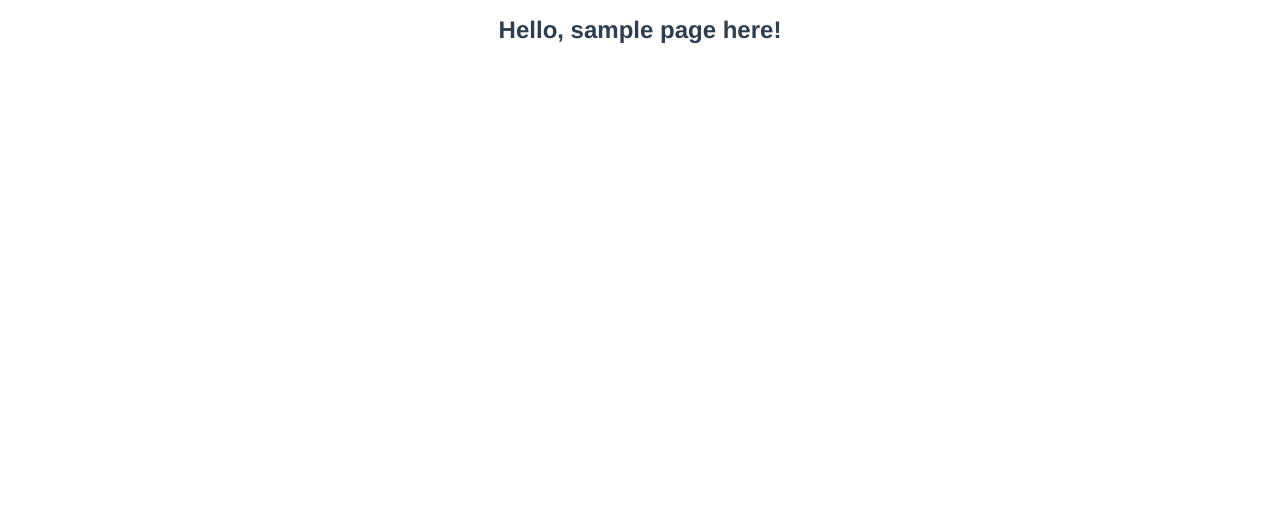
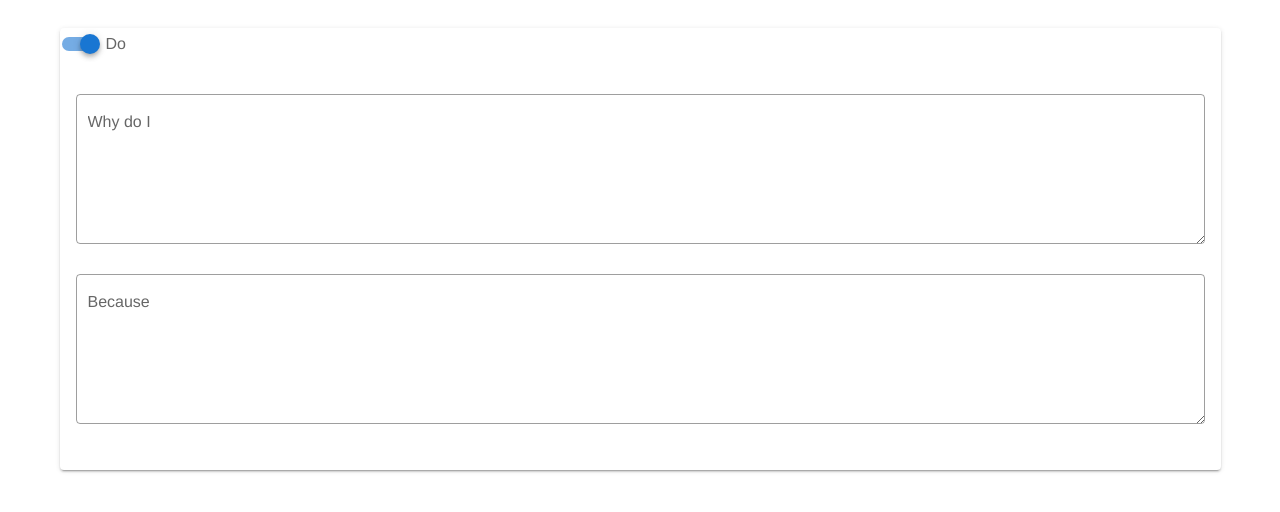
Before and after one commit to chessmadridista/contemdeep, a Vue app in the folder app/: page /#/ in a window 1280 px wide. Shown: the top 512 px of the page. Built offline with nearby package versions, Linux system fonts and the light colour scheme.

Commit message:
Add computed methods for dynamically calculating the labels.

```diff
--- a/app/src/components/Home.vue
+++ b/app/src/components/Home.vue
@@ -1,15 +1,61 @@
 <template>
     <v-container>
-        <h2>
-            Hello, sample page here!
-        </h2>
+        <v-card>
+            <v-switch
+            v-model="isDoOrDont"
+            :label="calcSwitchLabel"></v-switch>
+            <v-card-text>
+                <v-textarea
+                outlined
+                :label="calcQuestionLabel"
+                >
+                </v-textarea>
+                <v-textarea
+                outlined
+                label="Because"
+                >
+                </v-textarea>
+            </v-card-text>
+        </v-card>
     </v-container>
 </template>
 <script>
 export default {
     name: "Home",
     data() {
-        return {};
+        return {
+            isDoOrDont: true,
+        };
+    },
+    computed: {
+        calcSwitchLabel() {
+            let switchLabel;
+
+            switch (this.isDoOrDont) {
+                case true:
+                    switchLabel = "Do";
+                    break;
+                case false:
+                    switchLabel = "Don't";
+                    break;
+            }
+
+            return switchLabel;
+        },
+        calcQuestionLabel() {
+            let questionLabel;
+
+            switch (this.isDoOrDont) {
+                case true:
+                    questionLabel = "Why do I";
+                    break;
+                case false:
+                    questionLabel = "Why don't I";
+                    break;
+            }
+
+            return questionLabel;
+        },
     },
 }
 </script>
```
